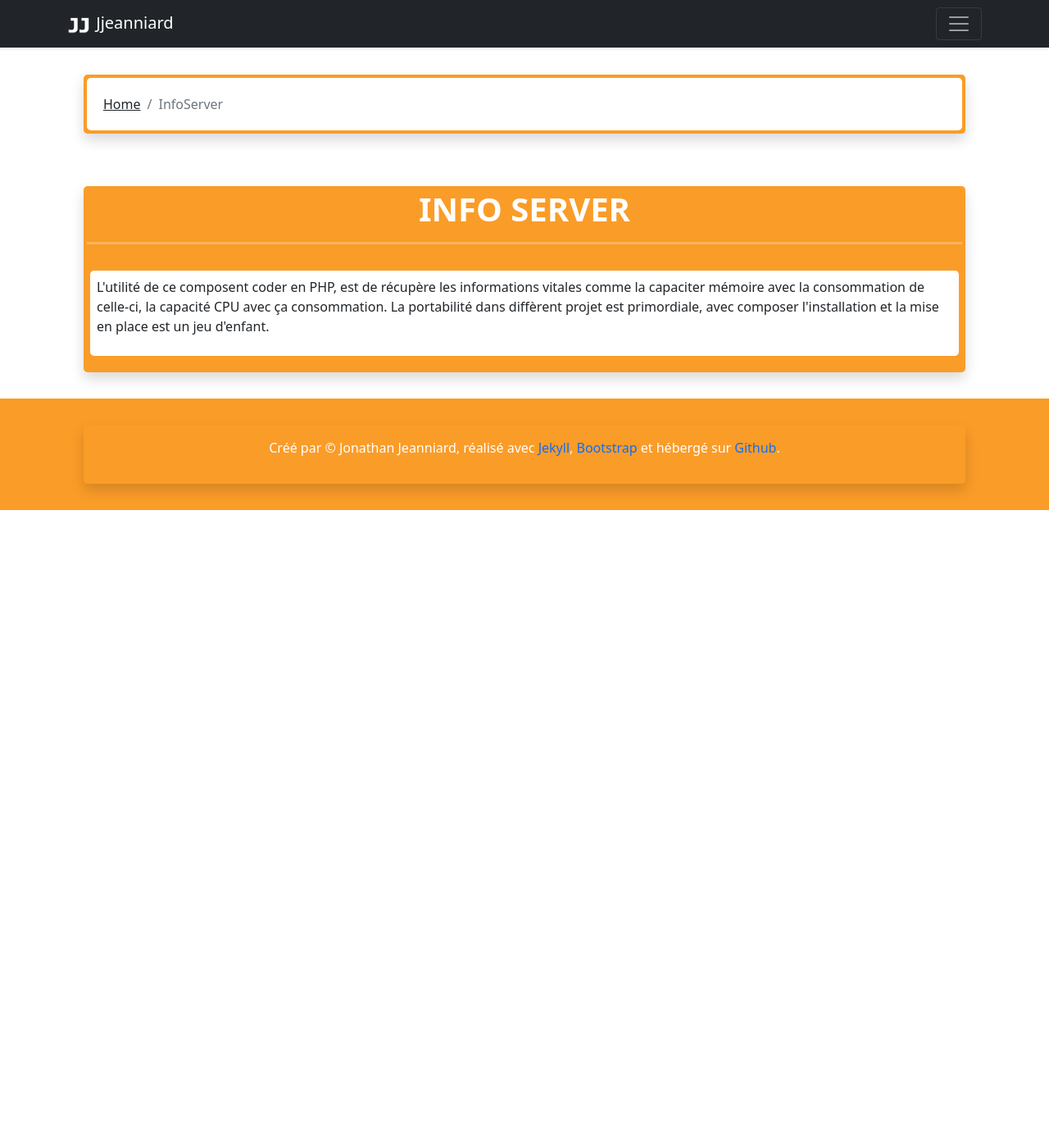
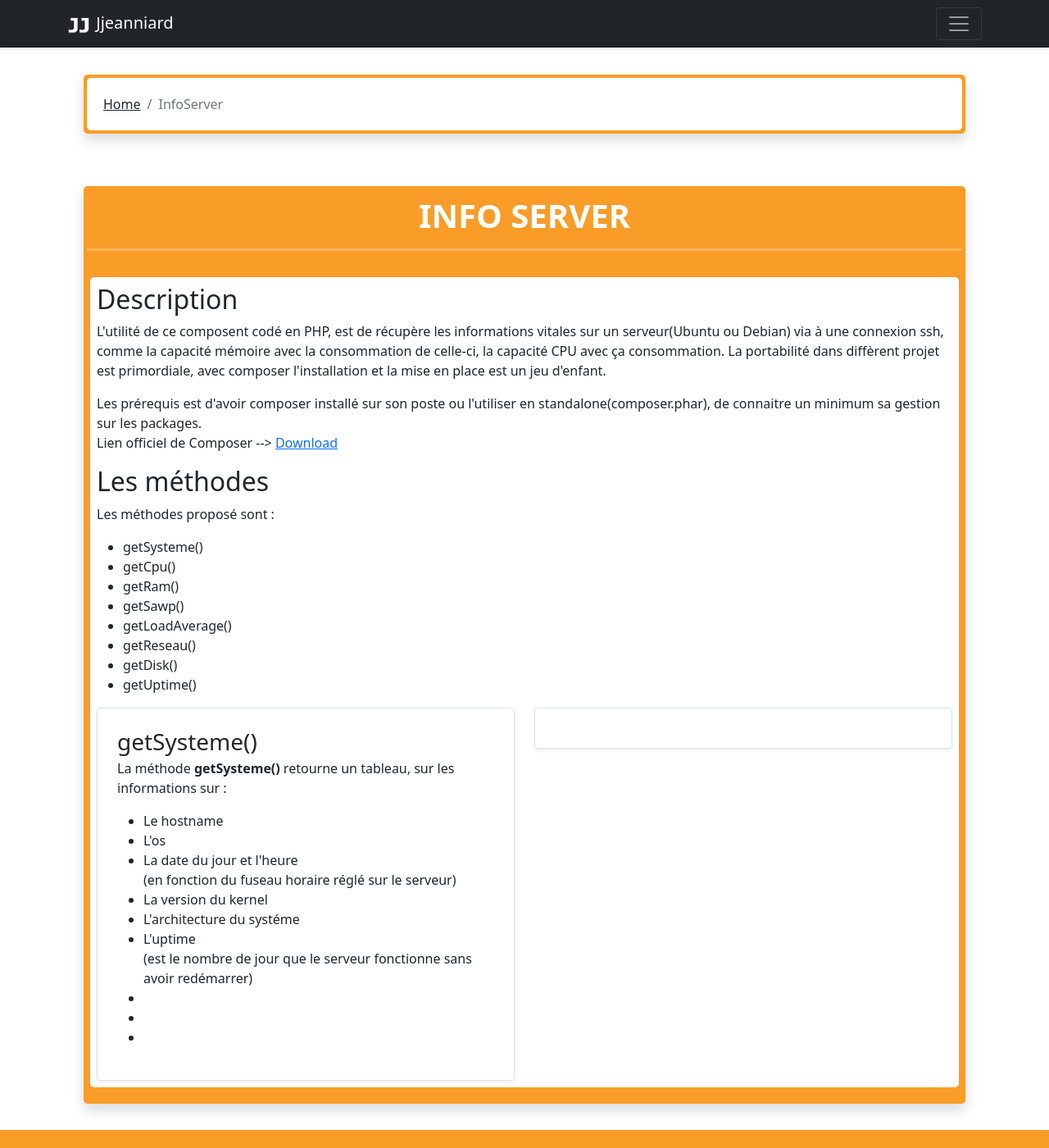
Before and after one commit to jeanniardJ/InfoServer, a Jekyll site: the page built from docs/index.html, in a window 1280 px wide and 1400 px high. Shown: the whole window at 82% size. Built offline with Jekyll 4.4.1, drawn with Linux system fonts in a browser that asks for light colours.

Commit message:
description du composent

```diff
--- a/docs/index.html
+++ b/docs/index.html
@@ -8,7 +8,7 @@ layout: default
                 <div class="col align-items-center">
                     <nav aria-label="breadcrumb" class="bg-white rounded-3 p-1">
                         <ol class="breadcrumb m-3">
-                                <li class="breadcrumb-item"><a class="text-reset" href="{{ site.baseurl }}">Home</a></li>
+                            <li class="breadcrumb-item"><a class="text-reset" href="{{ site.url }}">Home</a></li>
                             <li class="breadcrumb-item active" aria-current="page">InfoServer</li>
                         </ol>
                     </nav>
@@ -19,16 +19,68 @@ layout: default
     <section>
         <div class="container p-3">
             <div class="shadow m-3 rounded-3 bg-orange p-1">
-                <h1 class="text-center text-uppercase text-white fw-bold">Info Server</h1>
+                <h1 class="text-center text-uppercase text-white fw-bold pt-2">Info Server</h1>
                 <hr>
                 <div class="row justify-content-center p-3">
                     <div class="bg-white rounded-3 p-2">
-                        <p>L'utilité de ce composent coder en PHP, est de récupère les informations vitales comme la
-                            capaciter mémoire avec la consommation de celle-ci, la capacité CPU avec ça consommation. La
-                            portabilité dans diffèrent projet est primordiale, avec composer l'installation et la mise
-                            en
-                            place est un jeu d'enfant.</p>
+                        <h2>Description</h2>
+                        <p>
+                            L'utilité de ce composent codé en PHP, est de récupère les informations vitales sur un
+                            serveur(Ubuntu ou Debian) via à une connexion ssh, comme la capacité mémoire avec la
+                            consommation de celle-ci, la
+                            capacité CPU avec ça consommation. La portabilité dans diffèrent projet est primordiale,
+                            avec composer l'installation et la mise en place est un jeu d'enfant.
+                        </p>
+                        <p>Les prérequis est d'avoir composer installé sur son poste ou l'utiliser en
+                            standalone(composer.phar), de connaitre un minimum sa gestion sur les packages.<br>
+                            Lien officiel de Composer --> <a href="https://getcomposer.org/">Download</a>
+                        </p>
+                        <h2>Les méthodes</h2>
+                        <p>
+                            Les méthodes proposé sont :
+                            <ul>
+                                <li>getSysteme()</li>
+                                <li>getCpu()</li>
+                                <li>getRam()</li>
+                                <li>getSawp()</li>
+                                <li>getLoadAverage()</li>
+                                <li>getReseau()</li>
+                                <li>getDisk()</li>
+                                <li>getUptime()</li>
+                            </ul>
+                        </p>
+                        <div class="row">
+                            <div class="col-md-6">
+                                <div class="row g-0 border rounded shadow-sm">
+                                    <div class="col p-4 d-flex flex-column position-static">
+                                        <h3 class="mb-1">getSysteme()</h3>
+                                        <p class="card-text">La méthode <strong>getSysteme()</strong> retourne un tableau, sur les
+                                        informations sur :
+                                        <ul>
+                                            <li>Le hostname</li>
+                                            <li>L'os</li>
+                                            <li>La date du jour et l'heure</li>
+                                            (en fonction du fuseau horaire réglé sur le serveur)
+                                            <li>La version du kernel</li>
+                                            <li>L'architecture du systéme</li>
+                                            <li>L'uptime</li>
+                                            (est le nombre de jour que le serveur fonctionne sans avoir redémarrer)
+                                            <li></li>
+                                            <li></li>
+                                            <li></li>
+                                        </ul>
+                                    </div>
+                                </div>
+                            </div>
 
+                            <div class="col-md-6">
+                                <div class="row g-0 border rounded shadow-sm">
+                                    <div class="col p-4 d-flex flex-column position-static">
+
+                                    </div>
+                                </div>
+                            </div>
+                        </div>
                     </div>
                 </div>
             </div>
```
Lines whose indentation alone changed are shown as unchanged.
